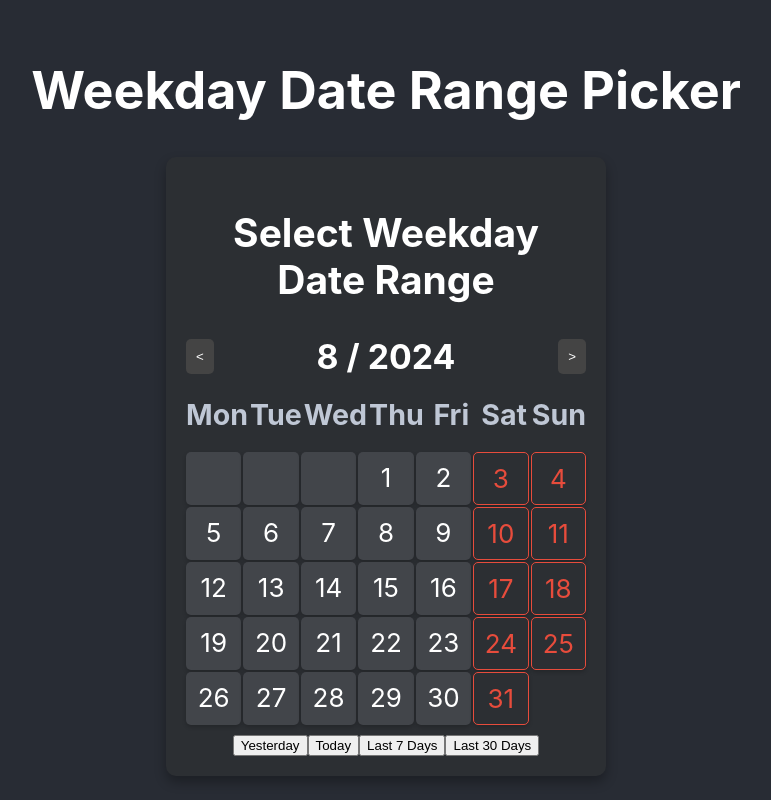
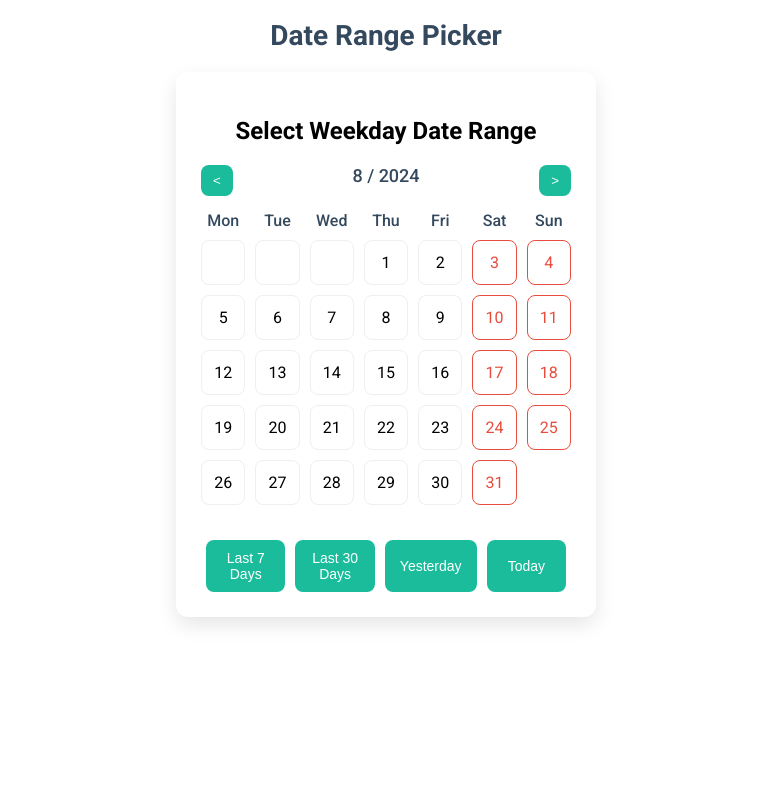
Before and after one commit to Dipti-1401/weekday-date-range-picker, a React (Create React App) app: page / in a window 1280 px wide. Shown: the whole page, without its empty margins (254-1025 px from the left). Built offline with nearby package versions, Linux system fonts and the light colour scheme.

Commit message:
(fix): Adjust container width and grid layout to prevent overflow of Sunday box and improve UI layout

```diff
--- a/src/App.tsx
+++ b/src/App.tsx
@@ -1,13 +1,6 @@
 // src/App.tsx
-import React from 'react';
-import './App.css';
-import { DateRangePicker } from './components/DateRangePicker';
-
-function App() {
-  function handleDateRangeChange(selectedRange: [Date, Date], weekendDates: Date[]) {
-    console.log('Selected Range:', selectedRange);
-    console.log('Weekend Dates:', weekendDates);
-  }
+import React, { useState } from 'react';
+import DateRangePicker from './components/DateRangePicker/DateRangePicker';
 
 const predefinedRanges = [
   {
@@ -18,14 +11,28 @@ function App() {
     label: 'Last 30 Days',
     range: [new Date(new Date().setDate(new Date().getDate() - 30)), new Date()] as [Date, Date],
   },
+  {
+    label: 'Yesterday',
+    range: [new Date(new Date().setDate(new Date().getDate() - 1)), new Date(new Date().setDate(new Date().getDate() - 1))] as [Date, Date],
+  },
+  {
+    label: 'Today',
+    range: [new Date(), new Date()] as [Date, Date],
+  },
 ];
+
+function App() {
+  const [forceUpdate, setForceUpdate] = useState(false); // Force update state
+
+  const handleDateRangeChange = (selectedRange: [Date, Date], weekendDates: Date[]) => {
+    console.log('Selected Range:', selectedRange);
+    console.log('Weekend Dates:', weekendDates);
+    setForceUpdate(!forceUpdate); // Trigger a re-render
+  };
 
   return (
     <div className="App">
-      <header className="App-header">
-        <h1>Weekday Date Range Picker</h1>
       <DateRangePicker predefinedRanges={predefinedRanges} onChange={handleDateRangeChange} />
-      </header>
     </div>
   );
 }
--- a/src/components/DateRangePicker/Calendar.tsx
+++ b/src/components/DateRangePicker/Calendar.tsx
@@ -1,5 +1,4 @@
-// src/components/DateRangePicker/Calendar.tsx
-import React, { useState, useCallback, useMemo } from 'react';
+import React, { useCallback, useMemo } from 'react';
 import { isWeekend, daysInMonth } from '../../utils/dateUtils';
 import styles from '../../styles/DateRangePicker.module.css';
 import Day from './Day';
@@ -8,44 +7,41 @@ interface CalendarProps {
   startDate: Date | null;
   endDate: Date | null;
   onDateChange: (date: Date) => void;
+  currentMonth: number;
+  currentYear: number;
+  onMonthYearChange: (month: number, year: number) => void;
 }
 
-function Calendar({ startDate, endDate, onDateChange }: CalendarProps) {
-  const today = new Date();
-  const [currentMonth, setCurrentMonth] = useState(today.getMonth());
-  const [currentYear, setCurrentYear] = useState(today.getFullYear());
+function Calendar({ startDate, endDate, onDateChange, currentMonth, currentYear, onMonthYearChange }: CalendarProps) {
+  const daysOfWeek = useMemo(() => ['Mon', 'Tue', 'Wed', 'Thu', 'Fri', 'Sat', 'Sun'], []);
 
-  const daysOfWeek = ['Mon', 'Tue', 'Wed', 'Thu', 'Fri', 'Sat', 'Sun'];
-
-  const handleMonthChange = useCallback(function (offset: number) {
-    setCurrentMonth(function (prevMonth) {
-      let newMonth = prevMonth + offset;
+  const handleMonthChange = useCallback((offset: number) => {
+    let newMonth = currentMonth + offset;
+    let newYear = currentYear;
     if (newMonth < 0) {
       newMonth = 11;
-        setCurrentYear(function (prevYear) {
-          return prevYear - 1;
-        });
+      newYear -= 1;
     } else if (newMonth > 11) {
       newMonth = 0;
-        setCurrentYear(function (prevYear) {
-          return prevYear + 1;
-        });
+      newYear += 1;
     }
-      return newMonth;
-    });
-  }, []);
+    onMonthYearChange(newMonth, newYear);
+  }, [currentMonth, currentYear, onMonthYearChange]);
 
-  const isSelected = useCallback(function (date: Date) {
+  const isSelected = useCallback(
+    (date: Date) => {
       if (!startDate || !endDate) return false;
       return date >= startDate && date <= endDate;
-  }, [startDate, endDate]);
+    },
+    [startDate, endDate]
+  );
 
-  const renderDays = useMemo(function () {
+  const renderDays = useMemo(() => {
     const numberOfDays = daysInMonth(currentMonth, currentYear);
     const firstDayOfMonth = new Date(currentYear, currentMonth, 1).getDay();
     const startDayOffset = (firstDayOfMonth + 6) % 7; // Align Monday as 0, Sunday as 6
 
-    const days = [];
+    const days: JSX.Element[] = [];
 
     // Fill in the blank days before the first day of the month
     for (let i = 0; i < startDayOffset; i++) {
@@ -79,13 +75,11 @@ function Calendar({ startDate, endDate, onDateChange }: CalendarProps) {
         <button onClick={() => handleMonthChange(1)}>&gt;</button>
       </div>
       <div className={styles.weekdayLabels}>
-        {daysOfWeek.map(function (day, index) {
-          return (
+        {daysOfWeek.map((day, index) => (
           <div key={index} className={styles.weekdayLabel}>
             {day}
           </div>
-          );
-        })}
+        ))}
       </div>
       <div className={styles.calendarGrid}>{renderDays}</div>
     </div>
--- a/src/components/DateRangePicker/DateRangePicker.tsx
+++ b/src/components/DateRangePicker/DateRangePicker.tsx
@@ -1,39 +1,74 @@
-// src/components/DateRangePicker/DateRangePicker.tsx
-import React from 'react';
+import React, { useState } from 'react';
 import Calendar from './Calendar';
-import PredefinedRanges from '../PredefinedRanges';
-import useDateRange from '../../hooks/useDateRange';
+import { getWeekendDatesInRange, formatDate, isWeekend } from '../../utils/dateUtils';
 import styles from '../../styles/DateRangePicker.module.css';
 
+interface PredefinedRange {
+  label: string;
+  range: [Date, Date];
+}
+
 interface DateRangePickerProps {
-  predefinedRanges?: { label: string, range: [Date, Date] }[];
+  predefinedRanges: PredefinedRange[];
   onChange: (selectedRange: [Date, Date], weekendDates: Date[]) => void;
 }
 
 function DateRangePicker({ predefinedRanges, onChange }: DateRangePickerProps) {
-  const { startDate, endDate, handleDateChange, handlePredefinedRange } = useDateRange(onChange);
+  const [startDate, setStartDate] = useState<Date | null>(null);
+  const [endDate, setEndDate] = useState<Date | null>(null);
+  const [currentMonth, setCurrentMonth] = useState<number>(new Date().getMonth());
+  const [currentYear, setCurrentYear] = useState<number>(new Date().getFullYear());
 
-  // Calculate today's and yesterday's dates
-  const today = new Date();
-  const yesterday = new Date(today);
-  yesterday.setDate(today.getDate() - 1);
+  const handleDateChange = (date: Date, predefinedRange?: [Date, Date]) => {
+    if (predefinedRange) {
+      setStartDate(predefinedRange[0]);
+      setEndDate(predefinedRange[1]);
+      const weekendDates = getWeekendDatesInRange(predefinedRange[0], predefinedRange[1]);
+      onChange(predefinedRange, weekendDates);
+    } else {
+      if (!startDate || (startDate && endDate)) {
+        setStartDate(date);
+        setEndDate(null);
+      } else if (startDate && !endDate) {
+        if (date >= startDate && !isWeekend(date)) {
+          setEndDate(date);
+          const weekendDates = getWeekendDatesInRange(startDate, date);
+          onChange([startDate, date], weekendDates);
+        }
+      }
+    }
+  };
 
-  // Define additional ranges including today and yesterday
-  const additionalRanges: { label: string, range: [Date, Date] }[] = [
-    { label: 'Yesterday', range: [yesterday, yesterday] },
-    { label: 'Today', range: [today, today] },
-  ];
+  const handleMonthYearChange = (month: number, year: number) => {
+    setCurrentMonth(month);
+    setCurrentYear(year);
+  };
 
   return (
+    <div>
+      <h1 className={styles.header}>Date Range Picker</h1> {/* Header moved outside the main container */}
       <div className={styles.dateRangePicker}>
         <h2>Select Weekday Date Range</h2>
-      <Calendar startDate={startDate} endDate={endDate} onDateChange={handleDateChange} />
+        <Calendar
+          startDate={startDate}
+          endDate={endDate}
+          onDateChange={handleDateChange}
+          currentMonth={currentMonth}
+          currentYear={currentYear}
+          onMonthYearChange={handleMonthYearChange}
+        />
         <div className={styles.predefinedRanges}>
-        {[...additionalRanges, ...predefinedRanges!].map((range, index) => (
-          <button key={index} onClick={() => handlePredefinedRange(range.range)}>
+          {predefinedRanges.map((range, index) => (
+            <button key={index} onClick={() => handleDateChange(range.range[0], range.range)}>
               {range.label}
             </button>
           ))}
+        </div>
+        {startDate && endDate && (
+          <div className={styles.selectedRange}>
+            Selected Range: {formatDate(startDate)} - {formatDate(endDate)}
+          </div>
+        )}
       </div>
     </div>
   );
--- a/src/components/DateRangePicker/Day.tsx
+++ b/src/components/DateRangePicker/Day.tsx
@@ -1,4 +1,3 @@
-// src/components/DateRangePicker/Day.tsx
 import React from 'react';
 import styles from '../../styles/DateRangePicker.module.css';
 
@@ -12,15 +11,18 @@ interface DayProps {
 function Day({ date, isSelected, isWeekend, onClick }: DayProps) {
   return (
     <div
-      className={`${styles.day} ${isWeekend ? styles.weekend : ''} ${isSelected ? styles.selected : ''}`}
+      className={`${styles.day} ${isSelected ? styles.selected : ''} ${isWeekend ? styles.weekend : ''}`}
       onClick={onClick}
-      style={{ cursor: isWeekend ? 'not-allowed' : 'pointer' }}
+      style={{
+        cursor: isWeekend ? 'not-allowed' : 'pointer',
+      }}
       role="button"
       aria-selected={isSelected}
+      tabIndex={0}
     >
       {date.getDate()}
     </div>
   );
 }
 
-export default Day;
+export default React.memo(Day);
--- a/src/components/DateRangePicker/index.tsx
+++ /dev/null
@@ -1,3 +0,0 @@
-// src/components/DateRangePicker/index.tsx
-export { default as DateRangePicker } from './DateRangePicker';
-export { default as Calendar } from './Calendar';
--- a/src/hooks/useDateRange.ts
+++ /dev/null
@@ -1,32 +0,0 @@
-// src/hooks/useDateRange.ts
-import { useState } from 'react';
-import { isWeekend, getWeekendDatesInRange } from '../utils/dateUtils';
-
-const useDateRange = (onChange: (selectedRange: [Date, Date], weekendDates: Date[]) => void) => {
-  const [startDate, setStartDate] = useState<Date | null>(null);
-  const [endDate, setEndDate] = useState<Date | null>(null);
-
-  const handleDateChange = (date: Date) => {
-    if (!startDate || (startDate && endDate)) {
-      setStartDate(date);
-      setEndDate(null);
-    } else if (startDate && !endDate) {
-      if (date >= startDate && !isWeekend(date)) {
-        setEndDate(date);
-        const weekendDates = getWeekendDatesInRange(startDate, date);
-        onChange([startDate, date], weekendDates);
-      }
-    }
-  };
-
-  const handlePredefinedRange = (range: [Date, Date]) => {
-    setStartDate(range[0]);
-    setEndDate(range[1]);
-    const weekendDates = getWeekendDatesInRange(range[0], range[1]);
-    onChange(range, weekendDates);
-  };
-
-  return { startDate, endDate, handleDateChange, handlePredefinedRange };
-};
-
-export default useDateRange;
--- a/src/styles/DateRangePicker.module.css
+++ b/src/styles/DateRangePicker.module.css
@@ -1,135 +1,144 @@
 /* src/styles/DateRangePicker.module.css */
 
+@import url('https://fonts.googleapis.com/css2?family=Roboto:wght@400;500;700&display=swap');
+
+.header {
+  font-size: 28px;
+  font-weight: bold;
+  color: #34495e;
+  text-align: center;
+  margin-bottom: 20px;
+  font-family: 'Roboto', sans-serif;
+}
+
 .dateRangePicker {
-    width: 100%;
-    max-width: 400px;
+  display: flex;
+  flex-direction: column;
+  align-items: center;
+  background-color: #ffffff;
+  padding: 25px;
+  border-radius: 12px;
+  box-shadow: 0 8px 20px rgba(0, 0, 0, 0.1);
+  max-width: 370px; /* Increased width slightly to fit the grid */
   margin: 0 auto;
-    text-align: center;
-    background-color: #2c2f33;
-    padding: 20px;
-    border-radius: 10px;
-    box-shadow: 0 6px 12px rgba(0, 0, 0, 0.3);
-    color: white;
+  font-family: 'Roboto', sans-serif;
 }
 
 .calendar {
   display: flex;
   flex-direction: column;
   align-items: center;
-    margin-top: 20px;
+  margin-bottom: 20px;
+  width: 100%;
 }
 
 .calendarHeader {
   display: flex;
   justify-content: space-between;
-    align-items: center;
   width: 100%;
-    margin-bottom: 10px;
+  margin-bottom: 15px;
 }
 
 .calendarHeader button {
-    background-color: #444;
+  background-color: #1abc9c;
   color: white;
   border: none;
-    padding: 10px;
+  border-radius: 8px;
+  padding: 8px 12px;
   cursor: pointer;
-    border-radius: 5px;
   transition: background-color 0.3s ease, transform 0.2s ease;
 }
 
 .calendarHeader button:hover {
-    background-color: #555;
-    transform: scale(1.05);
+  background-color: #16a085;
+  transform: translateY(-2px);
 }
 
 .calendarHeader span {
-    font-weight: bold;
-    font-size: 1.3em;
+  font-weight: 500;
+  font-size: 18px;
+  color: #34495e;
 }
 
 .weekdayLabels {
   display: grid;
   grid-template-columns: repeat(7, 1fr);
-    gap: 2px;
+  gap: 10px;
+  width: 100%;
+  text-align: center;
+  font-weight: 500;
+  color: #34495e;
   margin-bottom: 10px;
-    width: 100%;
-  }
-
-  .weekdayLabel {
-    padding: 10px 0;
-    text-align: center;
-    font-weight: bold;
-    color: #bfc7d5;
-    font-size: 1.1em;
+  font-size: 16px;
 }
 
 .calendarGrid {
   display: grid;
   grid-template-columns: repeat(7, 1fr);
-    gap: 2px;
+  gap: 10px;
   width: 100%;
 }
 
 .day {
-    padding: 10px;
+  padding: 12px;
+  border-radius: 8px;
   text-align: center;
+  user-select: none;
+  background-color: #ffffff;
+  border: 1px solid #ecf0f1;
   cursor: pointer;
-    border-radius: 5px;
-    background-color: #42454a;
-    color: white;
   transition: background-color 0.3s ease, transform 0.2s ease, box-shadow 0.2s ease;
-    box-shadow: 0 2px 4px rgba(0, 0, 0, 0.2);
 }
 
 .day:hover {
-    background-color: #4b4e53;
-    transform: scale(1.05);
-    box-shadow: 0 4px 8px rgba(0, 0, 0, 0.3);
+  background-color: #f2f6f9;
+  transform: translateY(-2px);
+  box-shadow: 0 4px 10px rgba(0, 0, 0, 0.1);
 }
 
 .weekend {
   color: #e74c3c;
-    background-color: #2c2f33; /* Matches the container background for consistency */
-    border: 1px solid #e74c3c;
+  border-color: #e74c3c;
 }
 
 .selected {
   background-color: #1abc9c;
   color: white;
+  border: 2px solid #16a085;
+  transform: scale(1.05);
+  box-shadow: 0 4px 10px rgba(0, 0, 0, 0.1);
 }
 
-  .day.selected:hover {
-    background-color: #16a085;
+.predefinedRanges {
+  display: flex;
+  justify-content: space-between;
+  width: 100%;
+  margin-top: 15px;
 }
 
-  .predefined-ranges {
-    margin-top: 20px;
-    display: flex;
-    justify-content: center;
-    gap: 10px;
-    flex-wrap: wrap; /* Ensures buttons wrap if they don't fit in one row */
+.predefinedRanges button {
+  background-color: #1abc9c;
+  color: white;
+  border: none;
+  border-radius: 8px;
+  padding: 10px 15px;
+  cursor: pointer;
+  transition: background-color 0.3s ease, transform 0.2s ease;
+  flex: 1;
+  margin: 0 5px;
+  font-size: 14px;
+  font-weight: 500;
 }
 
-  .predefined-ranges button {
-    background-color: #3498db;
-    color: white;
-    border: none;
-    padding: 10px 20px;
-    margin: 0;
-    cursor: pointer;
-    border-radius: 5px;
-    transition: background-color 0.3s ease, transform 0.2s ease, box-shadow 0.2s ease;
-    box-shadow: 0 2px 4px rgba(0, 0, 0, 0.2);
+.predefinedRanges button:hover {
+  background-color: #16a085;
+  transform: translateY(-2px);
 }
 
-  .predefined-ranges button:hover {
-    background-color: #2980b9;
-    transform: scale(1.05);
-    box-shadow: 0 4px 8px rgba(0, 0, 0, 0.3);
+.selectedRange {
+  margin-top: 20px;
+  font-weight: 500;
+  color: #34495e;
+  font-size: 16px;
+  text-align: center;
 }
-
-  .predefined-ranges button:focus {
-    outline: none;
-    background-color: #1e6fa0;
-    box-shadow: 0 4px 8px rgba(0, 0, 0, 0.4);
-  }
--- a/src/utils/dateUtils.ts
+++ b/src/utils/dateUtils.ts
@@ -1,23 +1,37 @@
 // src/utils/dateUtils.ts
-export const isWeekend = (date: Date): boolean => {
-    const day = date.getDay();
-    return day === 0 || day === 6;
-  };
 
-  export const daysInMonth = (month: number, year: number): number => {
-    return new Date(year, month + 1, 0).getDate();
-  };
+export function isWeekend(date: Date): boolean {
+  const day = date.getDay();
+  return day === 0 || day === 6;
+}
 
-  export const getWeekendDatesInRange = (startDate: Date, endDate: Date): Date[] => {
-    const weekends = [];
-    const date = new Date(startDate);
+export function daysInMonth(month: number, year: number): number {
+  return new Date(year, month + 1, 0).getDate();
+}
 
-    while (date <= endDate) {
-      if (isWeekend(date)) {
-        weekends.push(new Date(date));
-      }
-      date.setDate(date.getDate() + 1);
+export function addDays(date: Date, days: number): Date {
+  const newDate = new Date(date);
+  newDate.setDate(newDate.getDate() + days);
+  return newDate;
+}
+
+export function getWeekendDatesInRange(startDate: Date, endDate: Date): Date[] {
+  const weekendDates: Date[] = [];
+  let currentDate = new Date(startDate);
+
+  while (currentDate <= endDate) {
+    if (isWeekend(currentDate)) {
+      weekendDates.push(new Date(currentDate));
     }
+    currentDate = addDays(currentDate, 1);
+  }
 
-    return weekends;
-  };
+  return weekendDates;
+}
+
+export function formatDate(date: Date): string {
+  const year = date.getFullYear();
+  const month = String(date.getMonth() + 1).padStart(2, '0');
+  const day = String(date.getDate()).padStart(2, '0');
+  return `${year}-${month}-${day}`;
+}
```
Also changed, not shown: src/components/PredefinedRanges.tsx (deleted, +0 -21 lines). Lines whose indentation alone changed are shown as unchanged.
